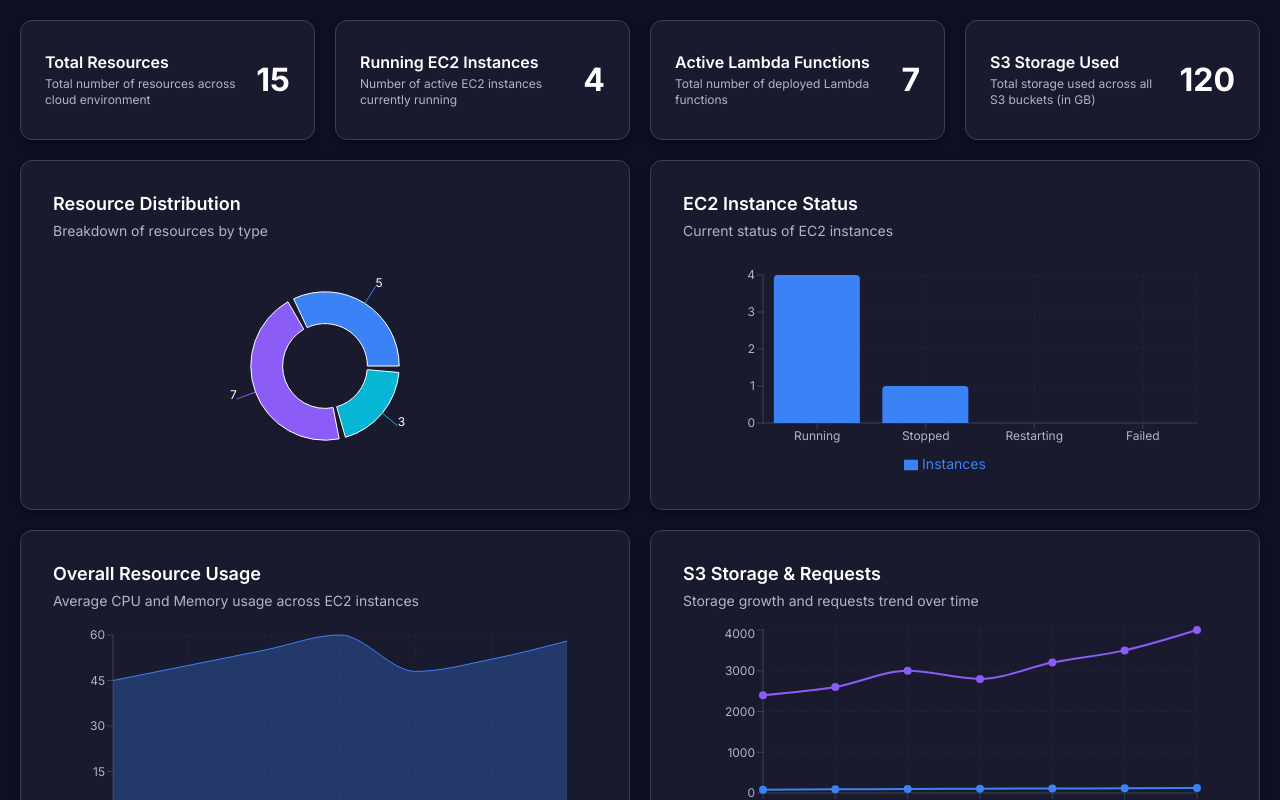
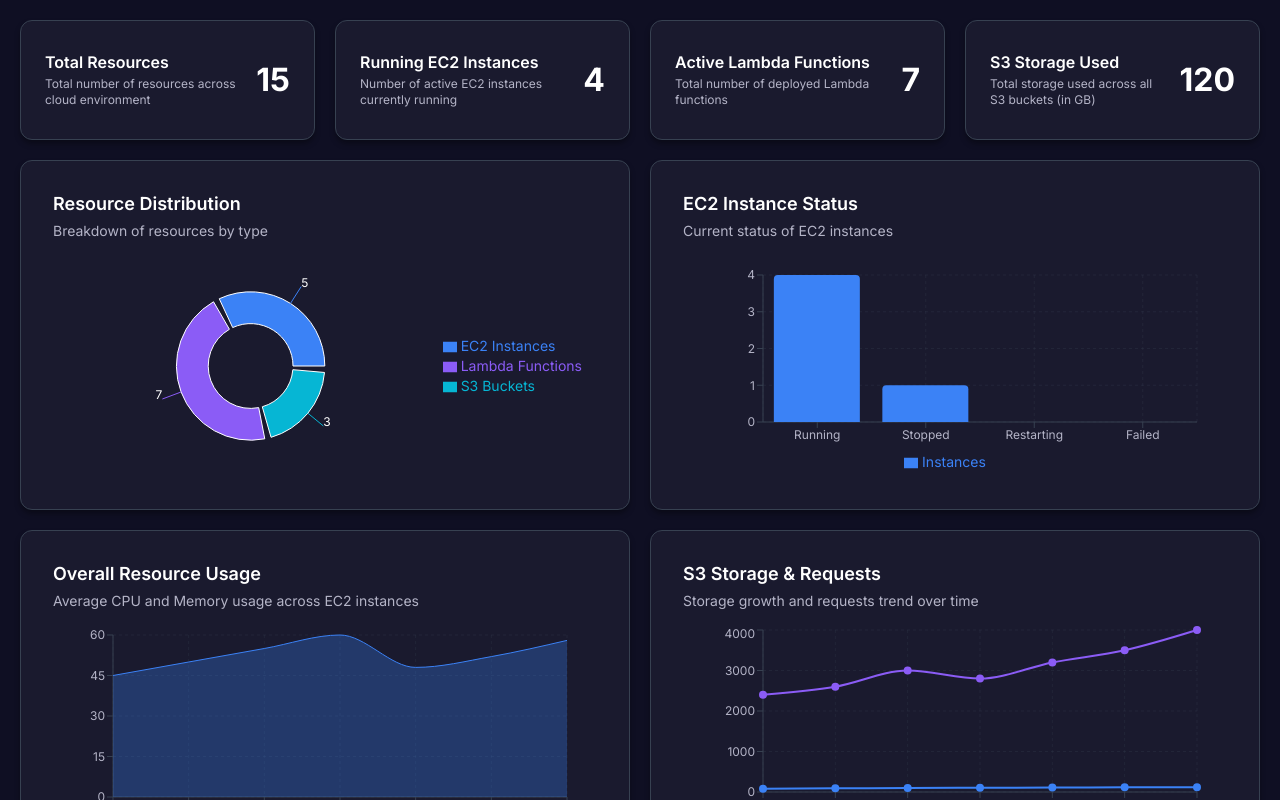
Before and after one commit to Paramvir27/Cloud-Dashboard, a React (Vite) app: page / in a window 1280 px wide. Built offline with nearby package versions, Linux system fonts and the light colour scheme.

Commit message:
ADDED: Legends

```diff
--- a/src/components/Charts/Area/index.jsx
+++ b/src/components/Charts/Area/index.jsx
@@ -1,5 +1,5 @@
 import React from 'react';
-import { AreaChart, Area, XAxis, YAxis, CartesianGrid, Tooltip, ResponsiveContainer } from 'recharts';
+import { AreaChart, Area, XAxis, YAxis, CartesianGrid, Tooltip, Legend, ResponsiveContainer } from 'recharts';
 
 const AreaChartComponent = ({ data }) => {
   return (
@@ -48,6 +48,14 @@
             fontSize: '14px'
           }}
         />
+        <Legend
+          wrapperStyle={{
+            color: 'var(--text-primary)',
+            fontSize: '14px',
+            lineHeight: '20px'
+          }}
+          iconType="rect"
+        />
         <Area
           type="monotone"
           dataKey="usage"
--- a/src/components/Charts/Bar/index.jsx
+++ b/src/components/Charts/Bar/index.jsx
@@ -51,8 +51,10 @@
         <Legend
           wrapperStyle={{
             color: 'var(--text-primary)',
-            fontSize: '14px'
+            fontSize: '14px',
+            lineHeight: '20px'
           }}
+          iconType="rect"
         />
         <Bar
           dataKey="instances"
--- a/src/components/Charts/Donut/index.jsx
+++ b/src/components/Charts/Donut/index.jsx
@@ -1,5 +1,5 @@
 import React from 'react';
-import { Cell, Pie, PieChart, ResponsiveContainer, Tooltip } from 'recharts';
+import { Cell, Pie, PieChart, ResponsiveContainer, Tooltip, Legend } from 'recharts';
 
 const COLORS = [
   'var(--chart-primary)',    // Blue
@@ -43,6 +43,17 @@
             fontSize: '14px'
           }}
         />
+        <Legend
+          layout="vertical"
+          align="right"
+          verticalAlign="middle"
+          wrapperStyle={{
+            color: 'var(--text-primary)',
+            fontSize: '14px',
+            lineHeight: '20px'
+          }}
+          iconType="rect"
+        />
       </PieChart>
     </ResponsiveContainer>
   );
--- a/src/components/Charts/Line/index.jsx
+++ b/src/components/Charts/Line/index.jsx
@@ -51,8 +51,10 @@
         <Legend
           wrapperStyle={{
             color: 'var(--text-primary)',
-            fontSize: '14px'
+            fontSize: '14px',
+            lineHeight: '20px'
           }}
+          iconType="rect"
         />
         <Line
           type="monotone"
--- a/src/components/Charts/Pie/index.jsx
+++ b/src/components/Charts/Pie/index.jsx
@@ -1,5 +1,5 @@
 import React from 'react';
-import { Pie, PieChart, ResponsiveContainer, Tooltip, Cell } from 'recharts';
+import { Pie, PieChart, ResponsiveContainer, Tooltip, Cell, Legend } from 'recharts';
 
 const COLORS = [
   'var(--chart-primary)',    // Blue
@@ -43,6 +43,17 @@
             fontSize: '14px'
           }}
         />
+        <Legend
+          layout="vertical"
+          align="right"
+          verticalAlign="middle"
+          wrapperStyle={{
+            color: 'var(--text-primary)',
+            fontSize: '14px',
+            lineHeight: '20px'
+          }}
+          iconType="rect"
+        />
       </PieChart>
     </ResponsiveContainer>
   );
```
